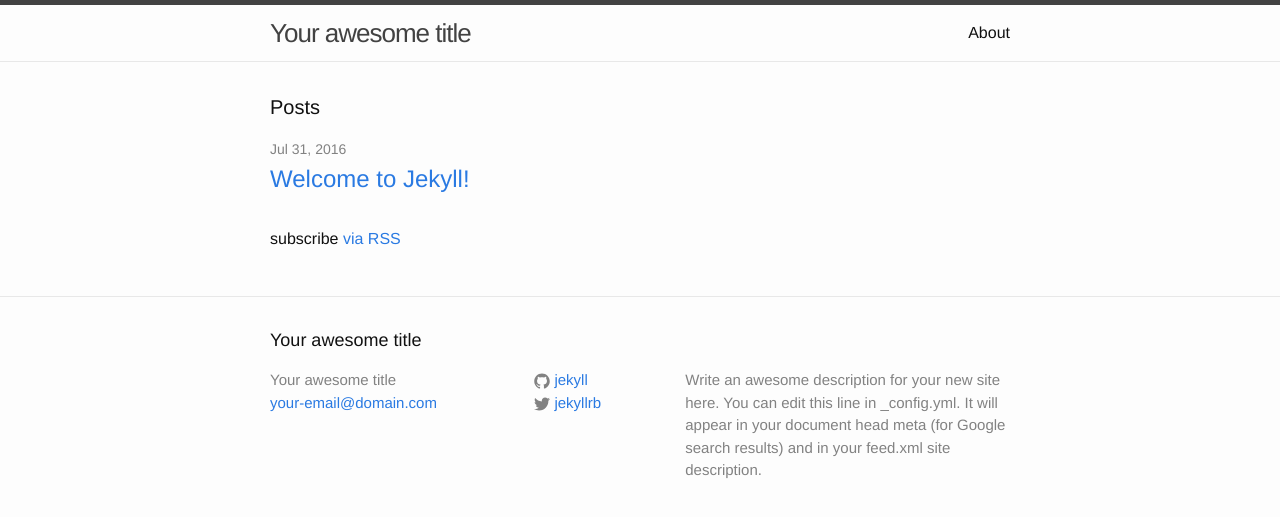
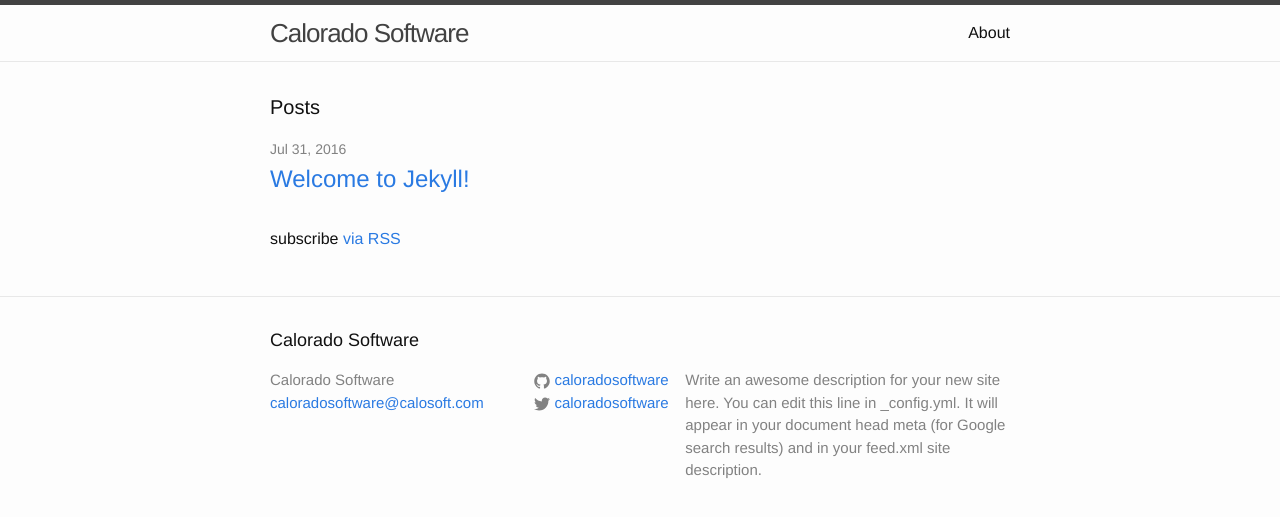
Before and after one commit to jwyazuardi/mug, a Jekyll site: the page built from index.html, in a window 1280 px wide. Shown: the top 517 px of the page. Built offline with Jekyll 4.4.1, drawn with Linux system fonts in a browser that asks for light colours.

Commit message:
Update _config.yml

```diff
--- a/_config.yml
+++ b/_config.yml
@@ -6,16 +6,16 @@
 # 'jekyll serve'. If you change this file, please restart the server process.
 
 # Site settings
-title: Your awesome title
-email: your-email@domain.com
+title: Calorado Software
+email: caloradosoftware@calosoft.com
 description: > # this means to ignore newlines until "baseurl:"
   Write an awesome description for your new site here. You can edit this
   line in _config.yml. It will appear in your document head meta (for
   Google search results) and in your feed.xml site description.
 baseurl: "" # the subpath of your site, e.g. /blog
 url: "http://yourdomain.com" # the base hostname & protocol for your site
-twitter_username: jekyllrb
-github_username:  jekyll
+twitter_username: caloradosoftware
+github_username:  caloradosoftware
 
 # Build settings
 markdown: kramdown
```
